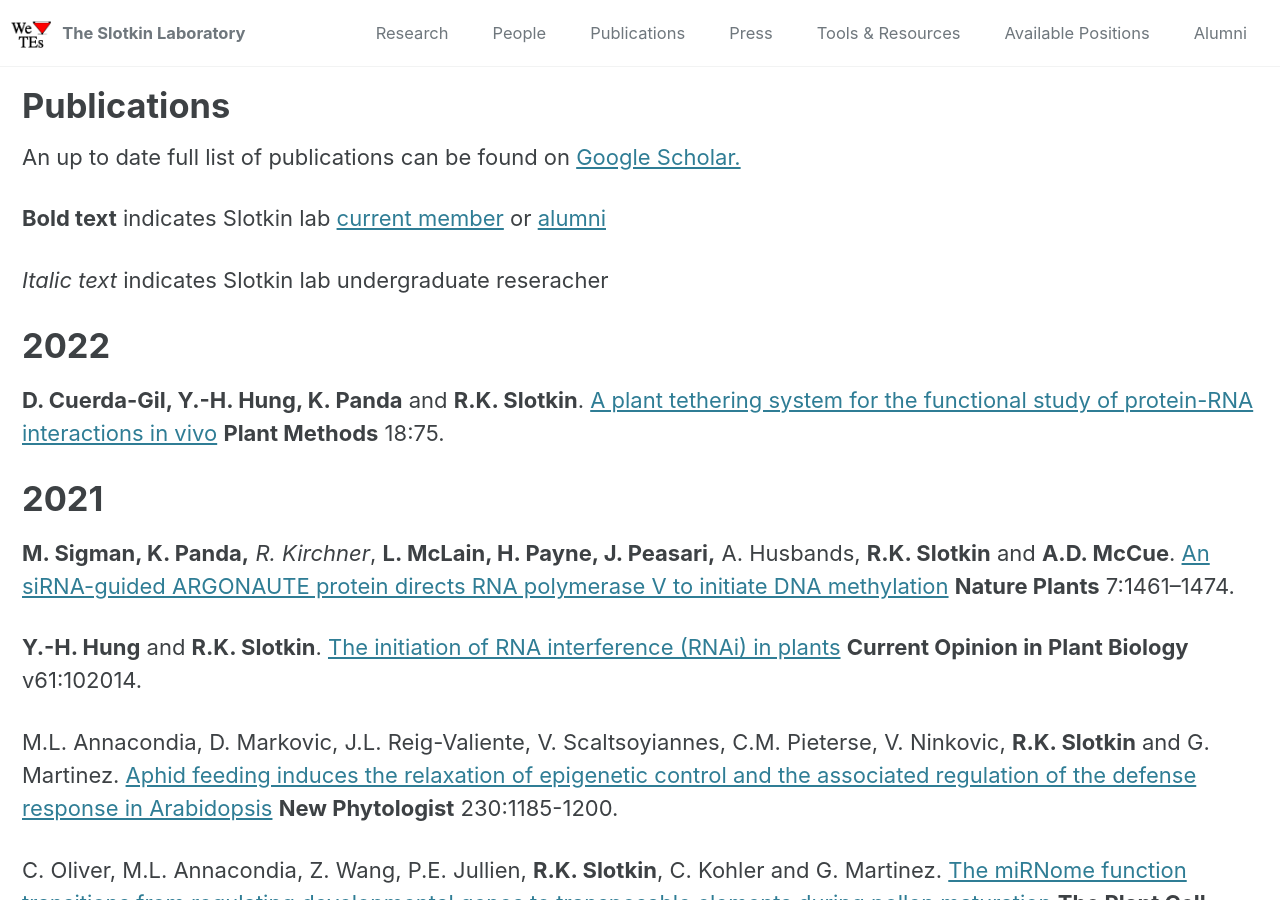
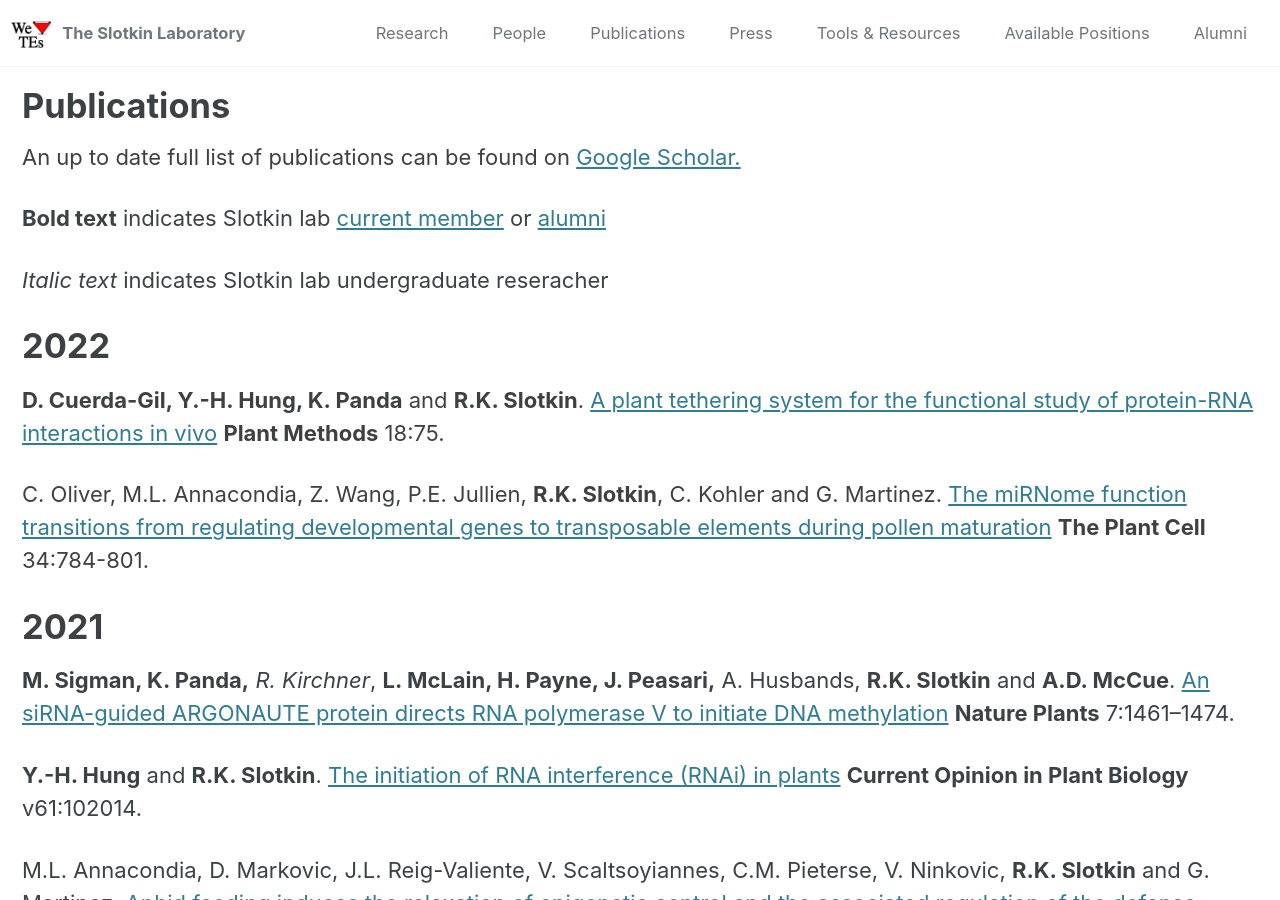
Before and after one commit to SlotkinLab/slotkinlab.github.io, a Jekyll site: the page built from _pages/publications.md, in a window 1280 px wide and 900 px high. Built offline with Jekyll 4.4.1, drawn with Linux system fonts in a browser that asks for light colours; cached includes are drawn as plain includes; nearby versions of some CDN libraries.

Commit message:
Update publications.md

```diff
--- a/_pages/publications.md
+++ b/_pages/publications.md
@@ -13,6 +13,8 @@ An up to date full list of publications can be found on [Google Scholar.](https:
 
 # 2022
 **D. Cuerda-Gil, Y.-H. Hung, K. Panda** and **R.K. Slotkin**. [A plant tethering system for the functional study of protein-RNA interactions in vivo](https://plantmethods.biomedcentral.com/articles/10.1186/s13007-022-00907-w) **Plant Methods** 18:75.
+
+C. Oliver, M.L. Annacondia, Z. Wang, P.E. Jullien, **R.K. Slotkin**, C. Kohler and G. Martinez. [The miRNome function transitions from regulating developmental genes to transposable elements during pollen maturation](https://academic.oup.com/plcell/article/34/2/784/6424912?login=true) **The Plant Cell** 34:784-801.
 
 # 2021
 **M. Sigman, K. Panda,** *R. Kirchner*, **L. McLain, H. Payne, J. Peasari,** A. Husbands, **R.K. Slotkin** and **A.D. McCue**. [An siRNA-guided ARGONAUTE protein directs RNA polymerase V to initiate DNA methylation](https://www.nature.com/articles/s41477-021-01008-7)  **Nature Plants** 7:1461–1474.
```
